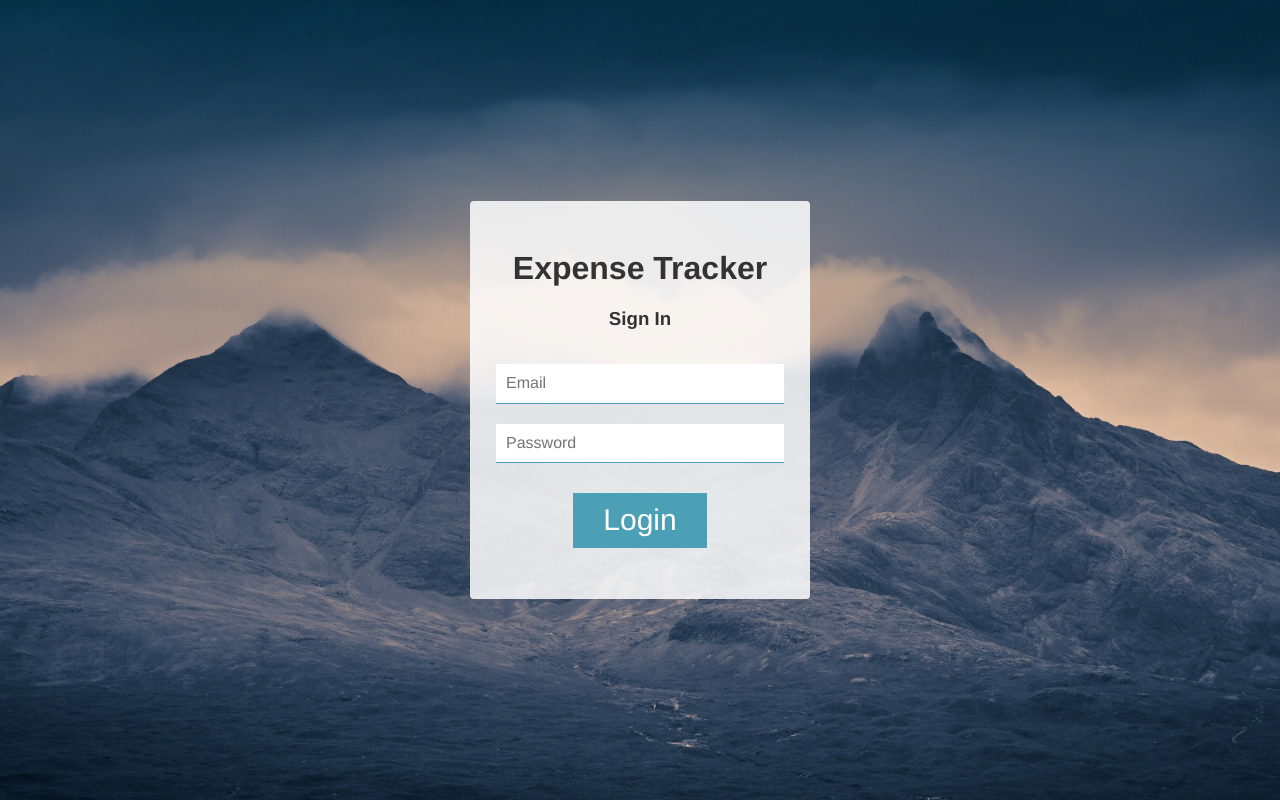
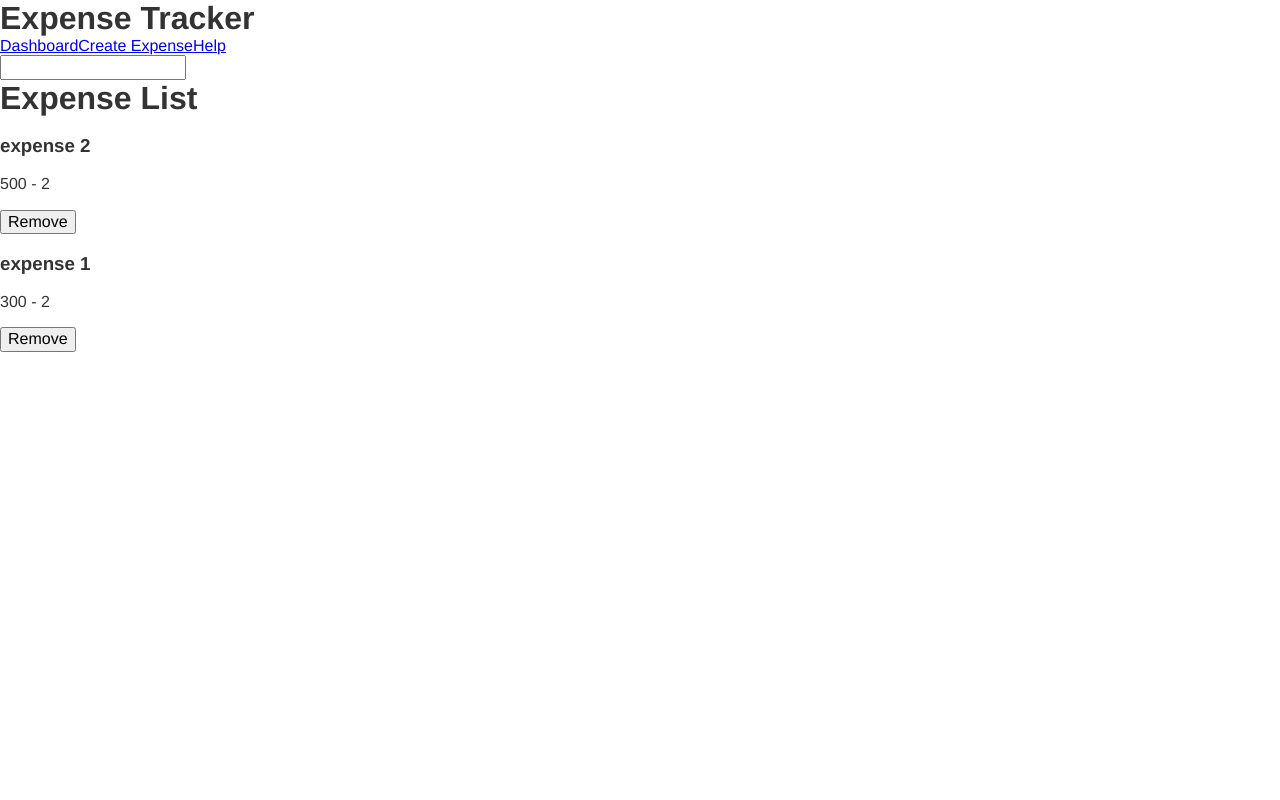
Before and after one commit to pranavtalwar/expense-tracker, a React (Create React App) app in the folder frontend/: page / in a window 1280 px wide. Built offline with nearby package versions, Linux system fonts and the light colour scheme.

Commit message:
added expense list and search bar and removal

```diff
--- a/frontend/src/components/ExpenseDashboard.tsx
+++ b/frontend/src/components/ExpenseDashboard.tsx
@@ -1,8 +1,11 @@
 import React from 'react'
+import ExpenseList from './ExpenseList'
+import ExpenseListFilters from './ExpenseListFilters'
 
 const ExpenseDashboard: React.FC = () => (
     <div>
-        Expense Dashboard page
+        <ExpenseListFilters />
+        <ExpenseList />
     </div>
 )
 
--- /dev/null
+++ b/frontend/src/components/ExpenseList.tsx
@@ -0,0 +1,30 @@
+import React from 'react'
+import { connect } from 'react-redux'
+import { Expense } from '../reduxTypes/ExpenseTypes'
+import { ReduxState } from '../reduxTypes/reduxStateType'
+import ExpenseListItem from './ExpenseListItem'
+import selectExpenses from '../selectors/Expenses'
+
+interface Props {
+    expenses: Expense[]
+}
+
+const ExpenseList: React.FC<Props> = (props: Props) => (
+    <div>
+        <h1>Expense List</h1>
+        {props.expenses.map((expense: Expense) => {
+            return <ExpenseListItem
+                        key={expense.id}
+                        {...expense}
+                    />
+        })}
+    </div>
+)
+
+const mapStateToProps = (state: ReduxState) => {
+    return {
+        expenses: selectExpenses(state.expenses, state.filters)
+    }
+}
+
+export default connect(mapStateToProps)(ExpenseList)
--- /dev/null
+++ b/frontend/src/components/ExpenseListFilters.tsx
@@ -0,0 +1,33 @@
+import React, { Dispatch } from 'react'
+import { connect } from 'react-redux'
+import { setTextFilter } from '../actions/Filter'
+import { Filter } from '../reduxTypes/FilterTypes'
+import { ReduxState } from '../reduxTypes/reduxStateType'
+
+interface StateProps {
+    filter: Filter
+}
+
+interface Props extends StateProps {
+    dispatch: Dispatch<any>
+}
+
+const ExpenseListFilters: React.FC<Props> = ({dispatch, filter }: Props) => (
+    <div>
+        <input
+            type="text"
+            value={filter.text}
+            onChange={(e: React.ChangeEvent<HTMLInputElement>): void => {
+                dispatch(setTextFilter(e.target.value))
+            }}
+        />
+    </div>
+)
+
+const mapStateToProps = (state: ReduxState): StateProps => {
+    return {
+        filter: state.filters
+    }
+}
+
+export default connect(mapStateToProps)(ExpenseListFilters)
--- /dev/null
+++ b/frontend/src/components/ExpenseListItem.tsx
@@ -0,0 +1,25 @@
+import React, { Dispatch } from 'react'
+import { connect } from 'react-redux'
+import { removeExpense } from '../actions/Expenses'
+
+interface Props {
+    title: string,
+    amount: number
+    createdAt: number
+    id: string
+    dispatch: Dispatch<any>
+}
+
+const ExpenseListItem:React.FC<Props> = ({ dispatch, id, title, amount, createdAt }: Props) => (
+    <div>
+        <h3>{title}</h3>
+        <p>{amount} - {createdAt}</p>
+        <button
+            onClick={(e: React.MouseEvent<HTMLButtonElement>) => dispatch(removeExpense({ id })) }
+        >
+            Remove
+        </button>
+    </div>
+)
+
+export default connect()(ExpenseListItem)
--- a/frontend/src/components/Header.tsx
+++ b/frontend/src/components/Header.tsx
@@ -2,7 +2,7 @@ import React from 'react'
 import { NavLink } from 'react-router-dom'
 import '../styles/login.scss'
 
-const Header = () => (
+const Header: React.FC = () => (
     <header>
         <h1>Expense Tracker</h1>
         <NavLink to="/" exact={true} activeClassName="is-active">Dashboard</NavLink>
--- a/frontend/src/index.tsx
+++ b/frontend/src/index.tsx
@@ -5,8 +5,16 @@ import App from './App';
 import configureStore from './store/configureStore';
 import 'normalize.css/normalize.css';
 import './index.scss'
+import { addExpense } from './actions/Expenses';
+import { setTextFilter } from './actions/Filter';
 
 const store = configureStore()
+store.dispatch(addExpense({ title: 'expense 1', amount: 300, createdAt: 2 }))
+store.dispatch(addExpense({ title: 'expense 2', amount: 500, createdAt: 2 }))
+
+// setTimeout(() => {
+//     store.dispatch(setTextFilter('expense'))
+// }, 3000)
 
 const jsx = (
     <Provider store={store}>
--- a/frontend/src/reducers/Filter.ts
+++ b/frontend/src/reducers/Filter.ts
@@ -10,6 +10,12 @@ const filterReducerDefaultState: Filter = {
 const filterReducer = (state: Filter = filterReducerDefaultState, action: FilterAction): Filter => {
     switch(action.type) {
         case 'SET_TEXT_FILTER':
+            if(action.text === '') {
+                return {
+                    ...state,
+                    text: ''
+                }
+            }
             if(action.text) {
                 return {
                     ...state,
--- /dev/null
+++ b/frontend/src/reduxTypes/reduxStateType.ts
@@ -0,0 +1,7 @@
+import { Expense } from "./ExpenseTypes";
+import { Filter } from "./FilterTypes";
+
+export interface ReduxState {
+    expenses: Expense[]
+    filters: Filter
+}
--- a/frontend/src/router/AppRouter.tsx
+++ b/frontend/src/router/AppRouter.tsx
@@ -14,11 +14,11 @@ const AppRouter: React.FC = () => (
     <div>
         <BrowserRouter>
             <div>
-                {/* {<Header />} */}
+                <Header />
                 <Switch>
-                    <Route path="/" component={Login} exact={true}/>
-                    <Route path="/registration" component={Registration}/>
-                    <Route path="/dashoboard" component={ExpenseDashboard}/>
+                    {/* <Route path="/" component={Login} exact={true}/>
+                    <Route path="/registration" component={Registration}/> */}
+                    <Route exact={true} path="/" component={ExpenseDashboard}/>
                     <Route path="/create" component={AddExpense}/>
                     <Route path="/edit/:id" component={EditExpense}/>
                     <Route path="/help" component={HelpPage}/>
```
